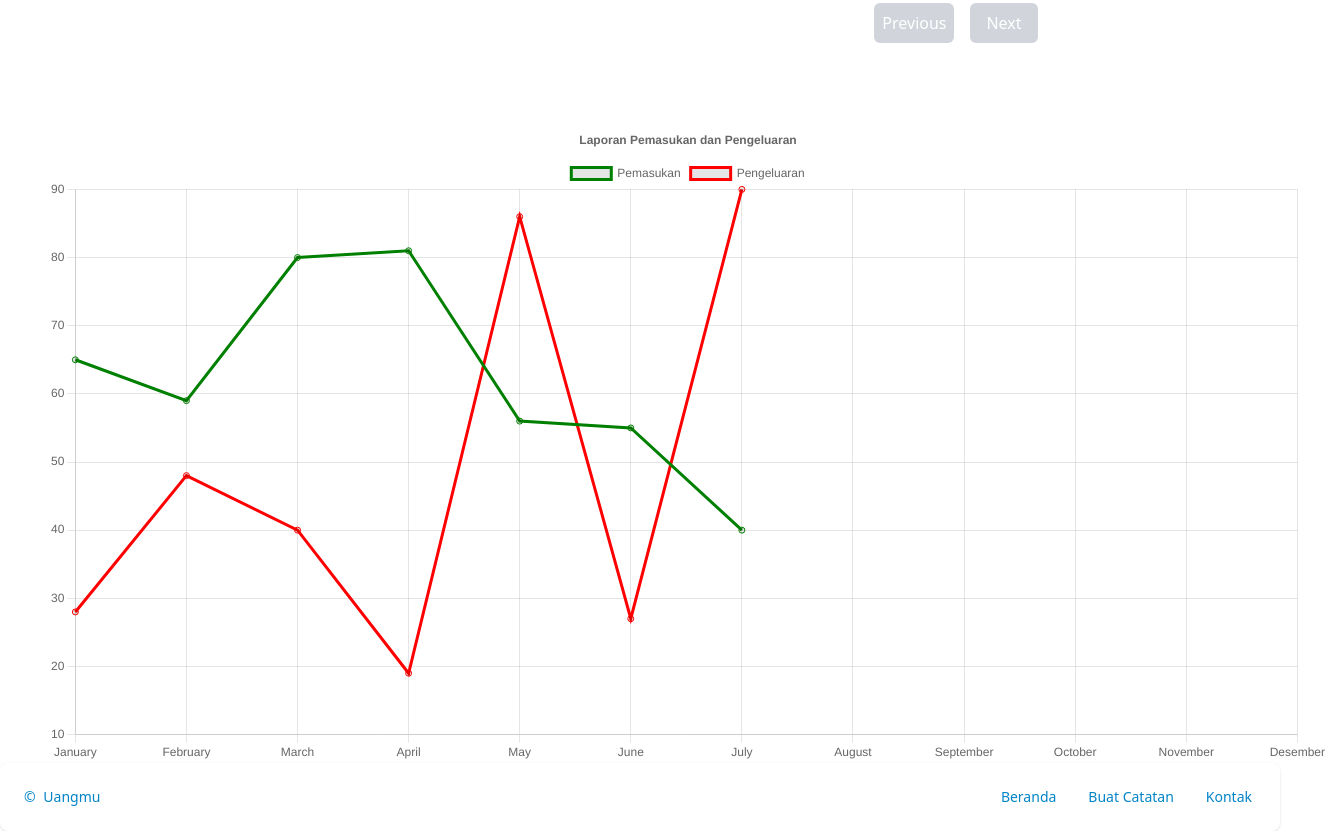
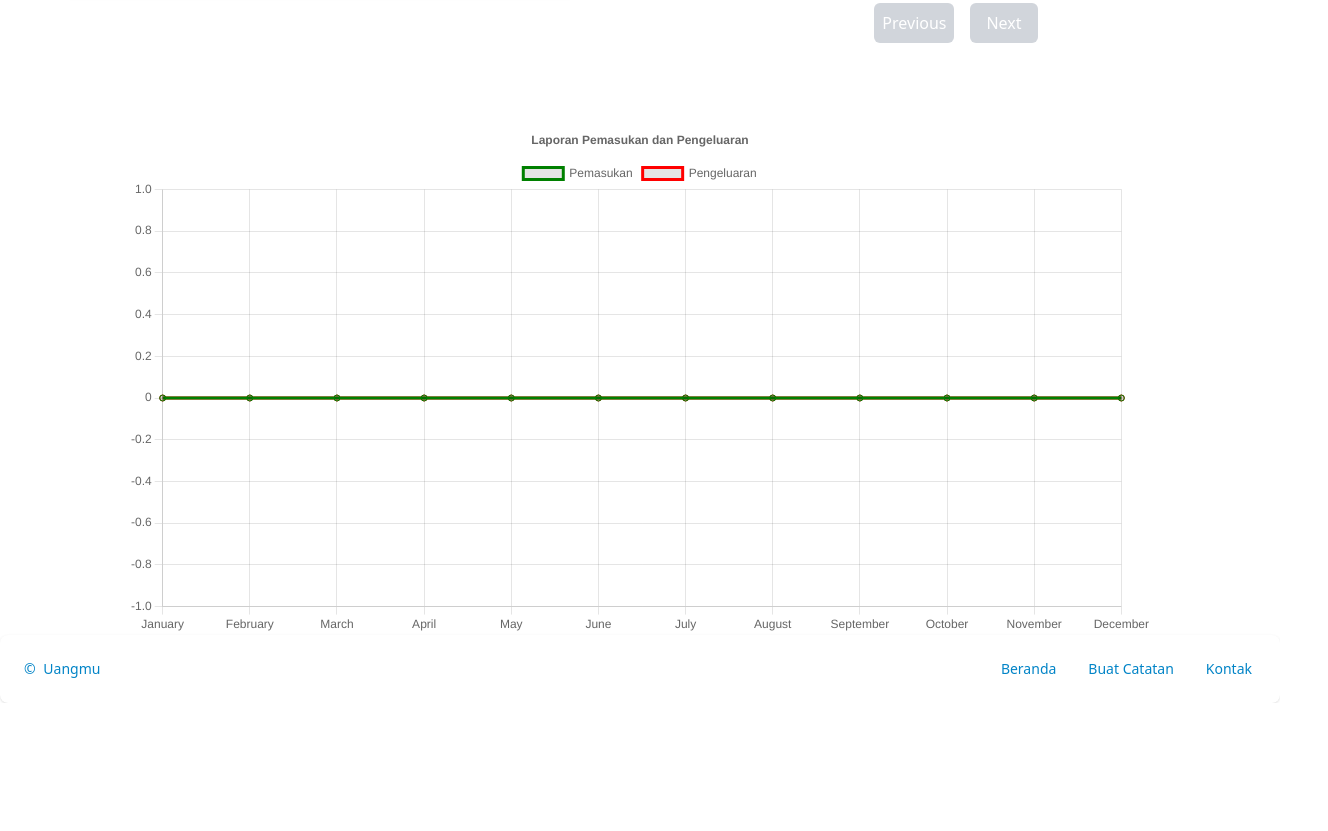
Before and after one commit to Anugerah20/Uangmu, a React (Vite) app: page /takenotes in a window 1280 px wide. Shown: the part 340-1171 px from the top of the page, 1328 px wide, since content can reach past the window. After the commit the page ends 1043 px from the top, so only its background shows below. Built offline with nearby package versions, Linux system fonts and the light colour scheme; no server answers; sample sign-in values are in the browser's storage.

Commit message:
refactor: Update ChartMoney component to fetch and display financial data dynamically

```diff
--- a/src/components/ChartMoney.jsx
+++ b/src/components/ChartMoney.jsx
@@ -1,56 +1,86 @@
-import { Line } from 'react-chartjs-2'
-import { Chart as ChartJS, CategoryScale, LinearScale, PointElement, LineElement, Title, Tooltip, Legend, plugins } from 'chart.js'
+import React, { useState, useEffect } from 'react';
+import { Line } from 'react-chartjs-2';
+import { Chart as ChartJS, CategoryScale, LinearScale, PointElement, LineElement, Title, Tooltip, Legend } from 'chart.js';
+import { useApiGet } from '../services/apiService';
 
-ChartJS.register(
-     CategoryScale,
-     LinearScale,
-     PointElement,
-     LineElement,
-     Title,
-     Tooltip,
-     Legend
-)
+ChartJS.register(CategoryScale, LinearScale, PointElement, LineElement, Title, Tooltip, Legend);
 
 const ChartMoney = () => {
-
-     const options = {
-          reponsive: true,
-          plugins: {
-               legend: {
-                    position: 'top'
-               },
-               title: {
-                    display: true,
-                    text: 'Laporan Pemasukan dan Pengeluaran'
-               }
-          }
-     }
-
-     const data = {
-          labels: ['January', 'February', 'March', 'April', 'May', 'June', 'July', 'August', 'September', 'October', 'November', 'Desember'],
+     const [chartData, setChartData] = useState({
+          labels: ['January', 'February', 'March', 'April', 'May', 'June', 'July', 'August', 'September', 'October', 'November', 'December'],
           datasets: [
                {
                     label: 'Pemasukan',
-                    data: [65, 59, 80, 81, 56, 55, 40],
-                    // fill: false,
-                    // backgroundColor: 'rgb(75, 192, 192)',
+                    data: Array(12).fill(0),
                     borderColor: 'green',
                },
                {
                     label: 'Pengeluaran',
-                    data: [28, 48, 40, 19, 86, 27, 90],
-                    // fill: false,
-                    // backgroundColor: 'rgb(255, 99, 132)',
+                    data: Array(12).fill(0),
                     borderColor: 'red',
+               }
+          ]
+     });
+
+     const getDataChart = async () => {
+          try {
+               const userId = localStorage.getItem("userId");
+               const response = await useApiGet(`/get-note/${userId}`);
+               const notes = response.data.showNotes;
+
+               // Menyimpan data pemasukan serta pengeluaran berdasarkan bulan
+               const monthlyIncome = Array(12).fill(0);
+               const monthlyExpense = Array(12).fill(0);
+
+               notes.forEach(note => {
+                    const date = new Date(note.date);
+                    const month = date.getMonth(); //
+
+                    console.log(`NOTE TYPE ${note.noteType}`)
+
+                    if (note.noteType === 'Pemasukan') {
+                         monthlyIncome[month] += note.price;
+                    } else if (note.noteType === 'Pengeluaran') {
+                         monthlyExpense[month] += note.price;
+                    }
+               });
+
+               // Memperbarui chart data
+               setChartData(prevChartData => ({
+                    labels: prevChartData.labels,
+                    datasets: [
+                         { ...prevChartData.datasets[0], data: monthlyIncome },
+                         { ...prevChartData.datasets[1], data: monthlyExpense },
+                    ],
+               }));
+
+          } catch (error) {
+               console.log("Error fetching chart data:", error);
+          }
+     };
+
+     useEffect(() => {
+          getDataChart();
+     }, []);
+
+     const options = {
+          responsive: true,
+          plugins: {
+               legend: {
+                    position: 'top',
                },
-          ],
-     }
+               title: {
+                    display: true,
+                    text: 'Laporan Pemasukan dan Pengeluaran',
+               },
+          },
+     };
 
      return (
-          <div className="mx-12 w-full">
-               <Line options={options} data={data} />
+          <div className="flex flex-col mx-auto w-[80%]">
+               <Line options={options} data={chartData} />
           </div>
      );
-}
+};
 
 export default ChartMoney;
```
